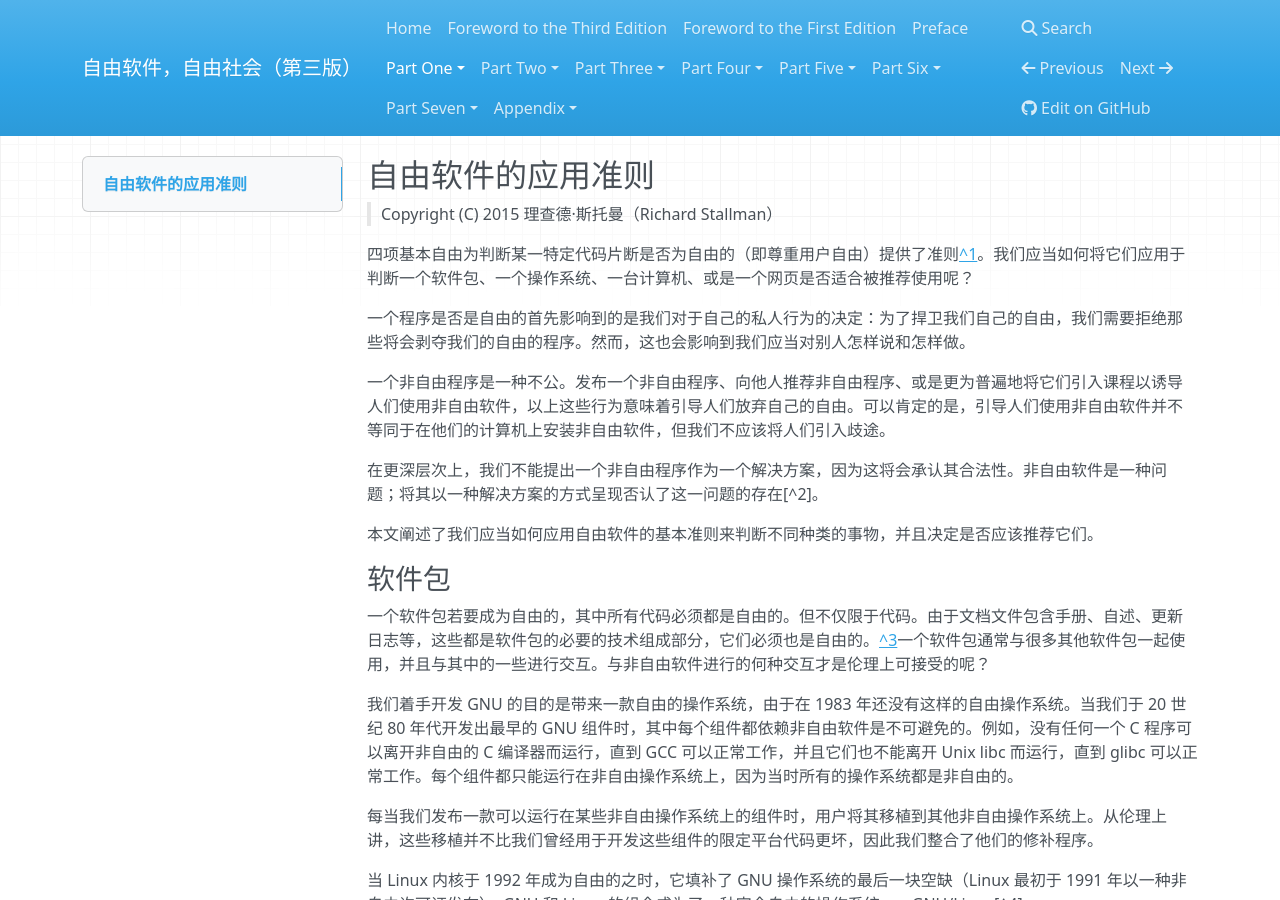
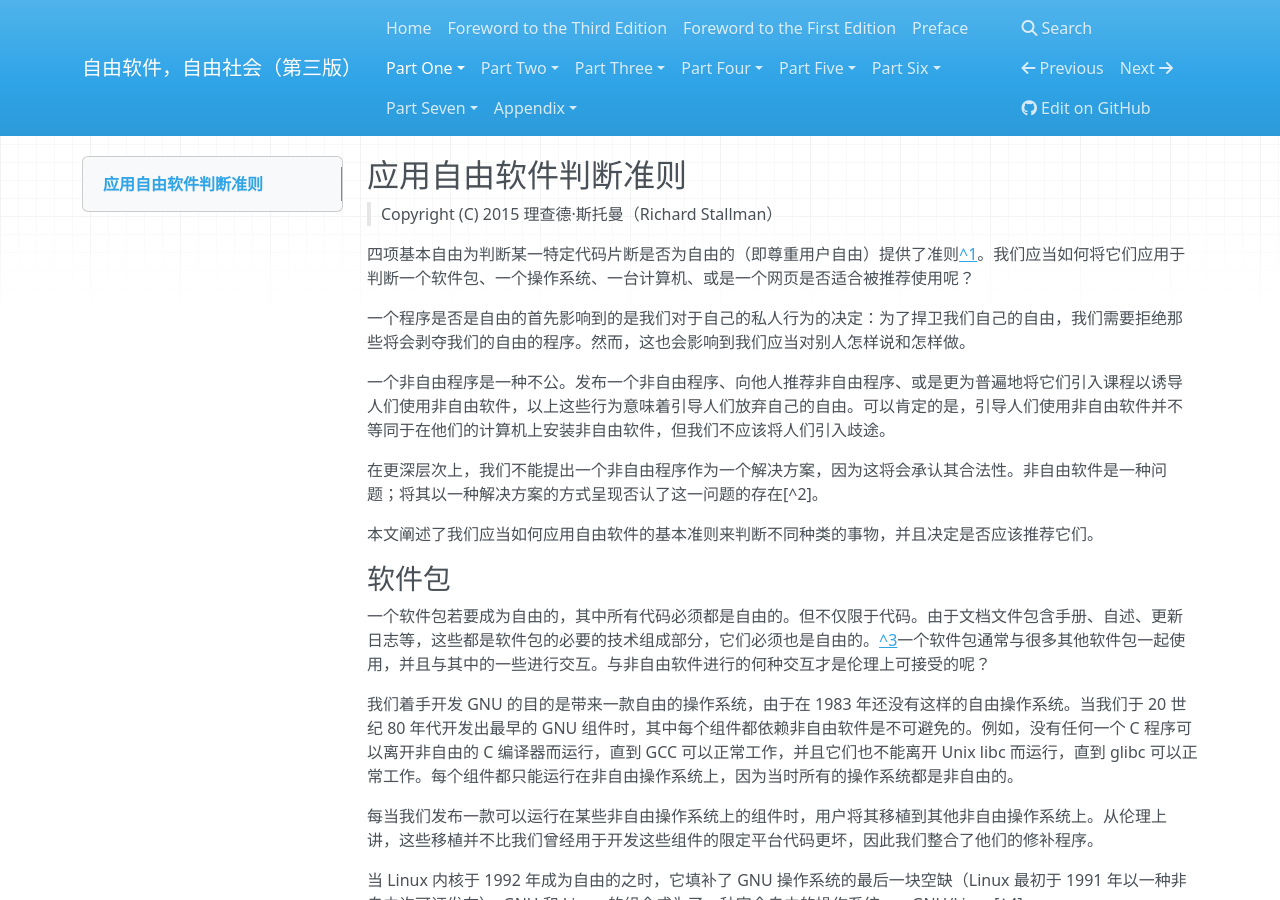
Before and after one commit to beijinglug/fsfs-zh, an MkDocs documentation site: the page built from docs/applying-free-sw-criteria.md, in a window 1280 px wide and 900 px high. Built offline with MkDocs 1.6.1, drawn with Linux system fonts in a browser that asks for light colours; nearby versions of some CDN libraries; old or Windows-style settings are respelled for this version of MkDocs.

Commit message:
Title re-edited
I don't agree with the title "自由软件的应用准则", because the essay is about how to apply the criteria, not how to apply free software.

```diff
--- a/docs/applying-free-sw-criteria.md
+++ b/docs/applying-free-sw-criteria.md
@@ -1,4 +1,4 @@
-## 自由软件的应用准则
+## 应用自由软件判断准则
 
 > Copyright (C) 2015 理查德·斯托曼（Richard Stallman）
 
```
